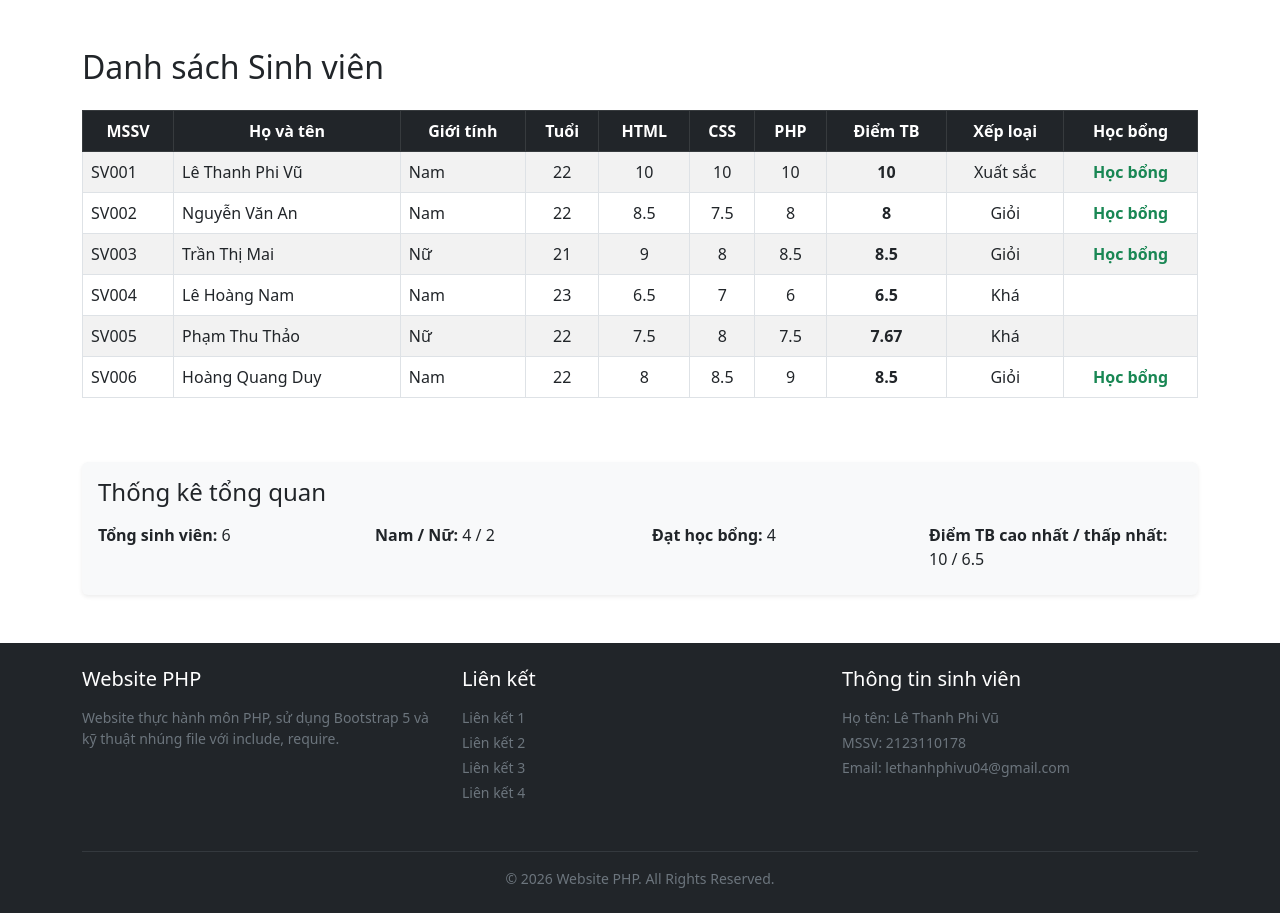
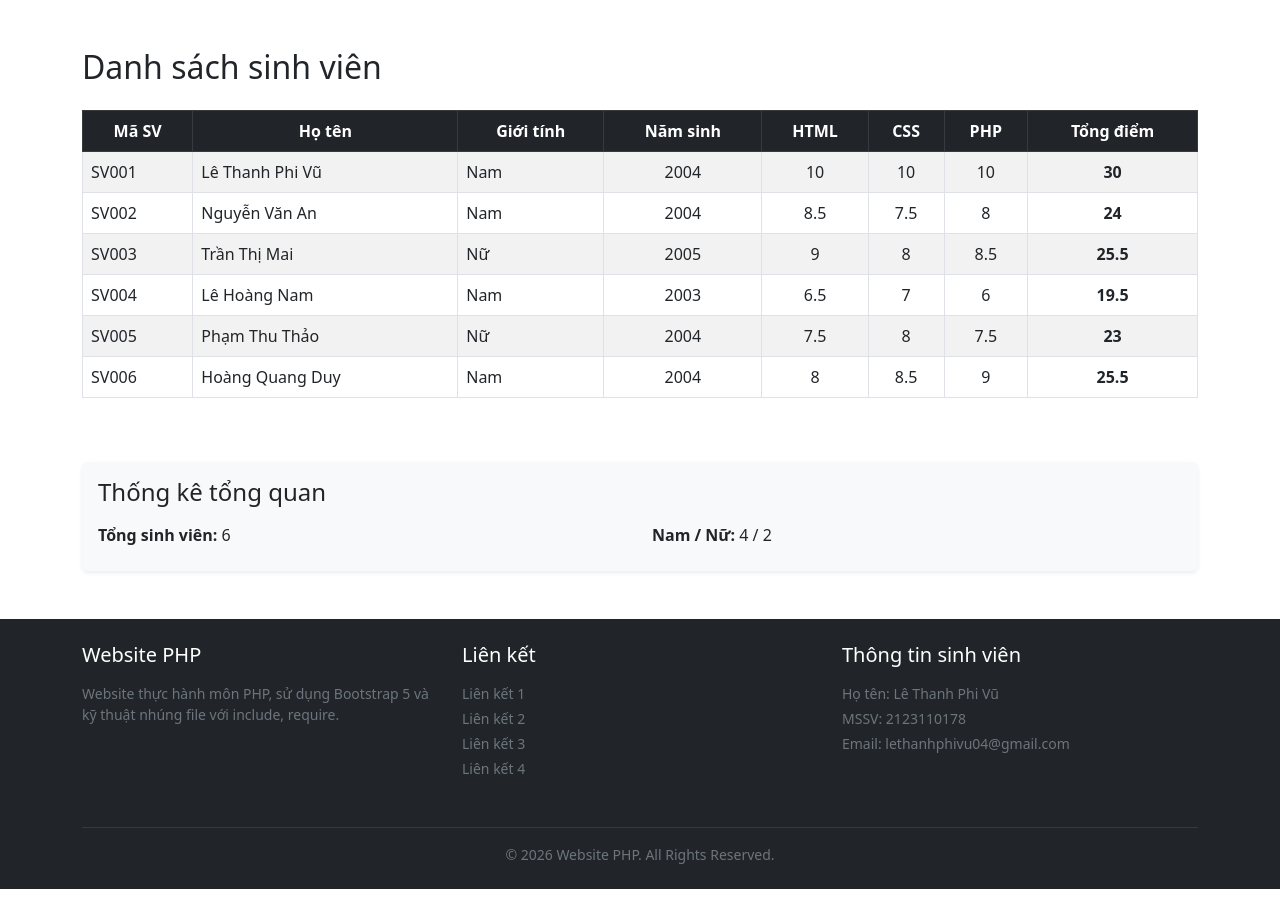
Before and after one commit to lethanhphivu04-lgtm/LeThanhPhiVu_LTW1, a PHP site: page /Lab3/index2.php in a window 1280 px wide. Shown: the part 56-969 px from the top of the page. After the commit the page ends 945 px from the top, so only its background shows below. Run offline with PHP 8.4, Linux system fonts and the light colour scheme.

Commit message:
update student table to exact 8 columns matching document screenshot

```diff
--- a/Lab3/classes/Student.php
+++ b/Lab3/classes/Student.php
@@ -20,61 +20,24 @@ class Student
         $this->scorePhp = $scorePhp;
     }
 
-    public function calculateAverage()
+    public function calculateTotal()
     {
-        return round(($this->scoreHtml + $this->scoreCss + $this->scorePhp) / 3, 2);
-    }
-
-    public function getAge()
-    {
-        return date("Y") - $this->birthYear;
-    }
-
-    public function getRank()
-    {
-        $avg = $this->calculateAverage();
-        if ($avg >= 9.0) {
-            return "Xuất sắc";
-        } elseif ($avg >= 8.0) {
-            return "Giỏi";
-        } elseif ($avg >= 6.5) {
-            return "Khá";
-        } elseif ($avg >= 5.0) {
-            return "Trung bình";
-        } else {
-            return "Yếu";
-        }
-    }
-
-    public function isScholarship()
-    {
-        if ($this->calculateAverage() >= 8.0 && $this->scoreHtml >= 7.0 && $this->scoreCss >= 7.0 && $this->scorePhp >= 7.0) {
-            return true;
-        }
-        return false;
+        return $this->scoreHtml + $this->scoreCss + $this->scorePhp;
     }
 
     public function displayInfo()
     {
-        $avg = $this->calculateAverage();
-        $age = $this->getAge();
-        $rank = $this->getRank();
-        $scholarshipText = "";
-        if ($this->isScholarship()) {
-            $scholarshipText = "Học bổng";
-        }
+        $total = $this->calculateTotal();
 
         echo "<tr>";
         echo "<td>" . $this->studentId . "</td>";
         echo "<td>" . $this->fullName . "</td>";
         echo "<td>" . $this->gender . "</td>";
-        echo "<td class=\"text-center\">" . $age . "</td>";
+        echo "<td class=\"text-center\">" . $this->birthYear . "</td>";
         echo "<td class=\"text-center\">" . $this->scoreHtml . "</td>";
         echo "<td class=\"text-center\">" . $this->scoreCss . "</td>";
         echo "<td class=\"text-center\">" . $this->scorePhp . "</td>";
-        echo "<td class=\"text-center fw-bold\">" . $avg . "</td>";
-        echo "<td class=\"text-center\">" . $rank . "</td>";
-        echo "<td class=\"text-center text-success fw-bold\">" . $scholarshipText . "</td>";
+        echo "<td class=\"text-center fw-bold\">" . $total . "</td>";
         echo "</tr>";
     }
 }
--- a/Lab3/index2.php
+++ b/Lab3/index2.php
@@ -14,9 +14,6 @@ $students = [
 $totalStudents = count($students);
 $maleCount = 0;
 $femaleCount = 0;
-$scholarshipCount = 0;
-$maxAvg = 0;
-$minAvg = 10;
 
 foreach ($students as $st) {
     if ($st->gender == "Nam") {
@@ -24,38 +21,24 @@ foreach ($students as $st) {
     } else {
         $femaleCount++;
     }
-
-    if ($st->isScholarship()) {
-        $scholarshipCount++;
-    }
-
-    $avg = $st->calculateAverage();
-    if ($avg > $maxAvg) {
-        $maxAvg = $avg;
-    }
-    if ($avg < $minAvg) {
-        $minAvg = $avg;
-    }
 }
 ?>
 
 <main class="container my-5">
-    <h2 class="mb-4">Danh sách Sinh viên</h2>
+    <h2 class="mb-4">Danh sách sinh viên</h2>
 
     <div class="table-responsive mb-5">
         <table class="table table-bordered table-hover table-striped align-middle">
             <thead class="table-dark text-center">
                 <tr>
-                    <th>MSSV</th>
-                    <th>Họ và tên</th>
+                    <th>Mã SV</th>
+                    <th>Họ tên</th>
                     <th>Giới tính</th>
-                    <th>Tuổi</th>
+                    <th>Năm sinh</th>
                     <th>HTML</th>
                     <th>CSS</th>
                     <th>PHP</th>
-                    <th>Điểm TB</th>
-                    <th>Xếp loại</th>
-                    <th>Học bổng</th>
+                    <th>Tổng điểm</th>
                 </tr>
             </thead>
             <tbody>
@@ -72,17 +55,11 @@ foreach ($students as $st) {
         <div class="card-body">
             <h4 class="card-title mb-3">Thống kê tổng quan</h4>
             <div class="row">
-                <div class="col-md-3 mb-2">
+                <div class="col-md-6 mb-2">
                     <strong>Tổng sinh viên:</strong> <?php echo $totalStudents; ?>
                 </div>
-                <div class="col-md-3 mb-2">
+                <div class="col-md-6 mb-2">
                     <strong>Nam / Nữ:</strong> <?php echo $maleCount . " / " . $femaleCount; ?>
-                </div>
-                <div class="col-md-3 mb-2">
-                    <strong>Đạt học bổng:</strong> <?php echo $scholarshipCount; ?>
-                </div>
-                <div class="col-md-3 mb-2">
-                    <strong>Điểm TB cao nhất / thấp nhất:</strong> <?php echo $maxAvg . " / " . $minAvg; ?>
                 </div>
             </div>
         </div>
```
